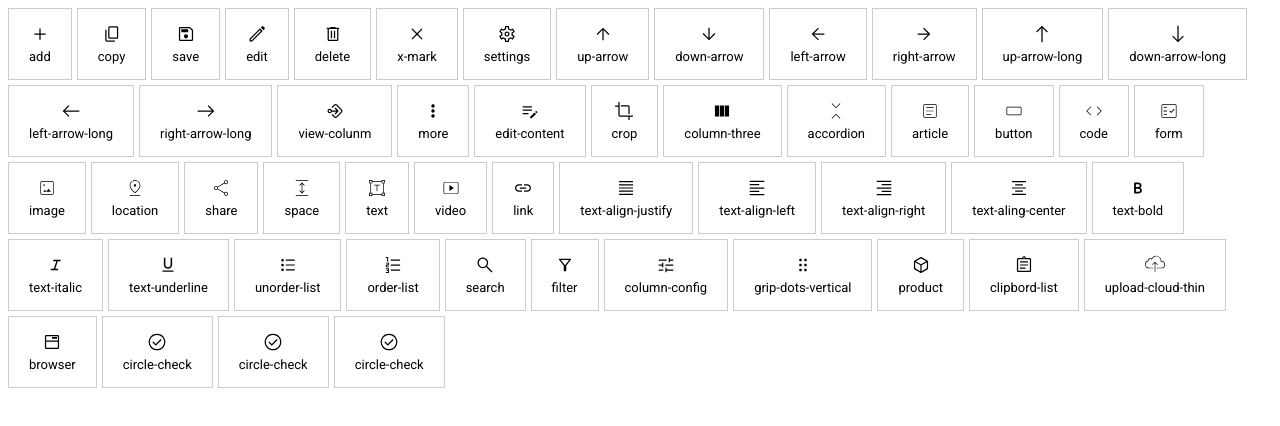
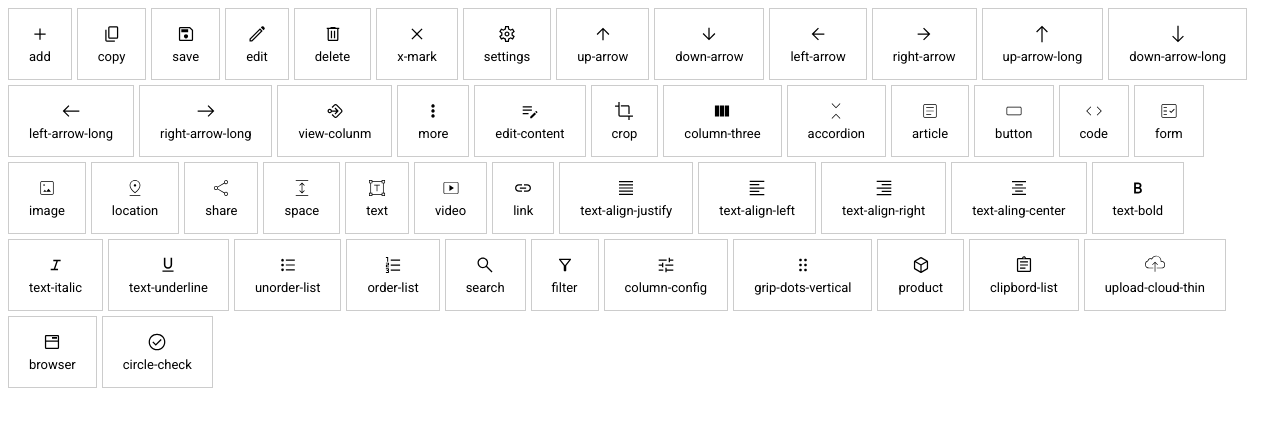
Before and after one commit to Jahangir01/fee-icon-sprite, a plain HTML site: page index.html in a window 1280 px wide. Drawn offline with Linux system fonts and the light colour scheme.

```diff
--- a/index.html
+++ b/index.html
@@ -87,8 +87,6 @@
         <span class="icon-wrapper"><svg class="fee-icon"><use xlink:href="fee-icon-sprite.svg#upload-cloud-thin"></use></svg><span class="name">upload-cloud-thin</span></span>
         <span class="icon-wrapper"><svg class="fee-icon"><use xlink:href="fee-icon-sprite.svg#browser"></use></svg><span class="name">browser</span></span>
         <span class="icon-wrapper"><svg class="fee-icon"><use xlink:href="fee-icon-sprite.svg#circle-check"></use></svg><span class="name">circle-check</span></span>
-        <span class="icon-wrapper"><svg class="fee-icon"><use xlink:href="fee-icon-sprite.svg#circle-check"></use></svg><span class="name">circle-check</span></span>
-        <span class="icon-wrapper"><svg class="fee-icon"><use xlink:href="fee-icon-sprite.svg#circle-check"></use></svg><span class="name">circle-check</span></span>
 
 
 
```
